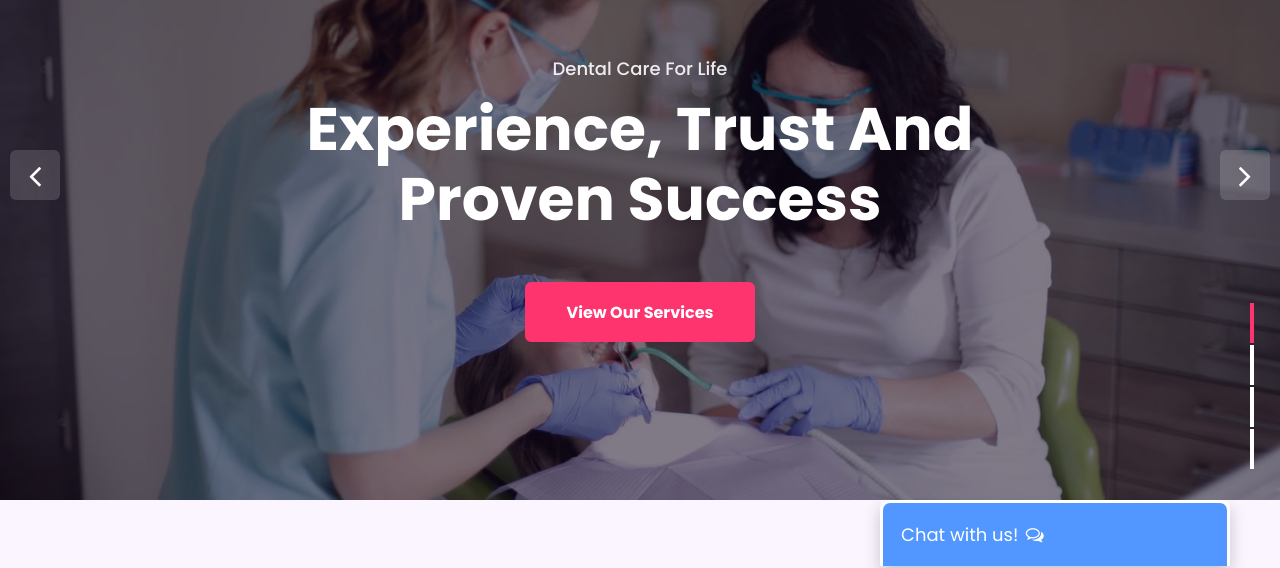
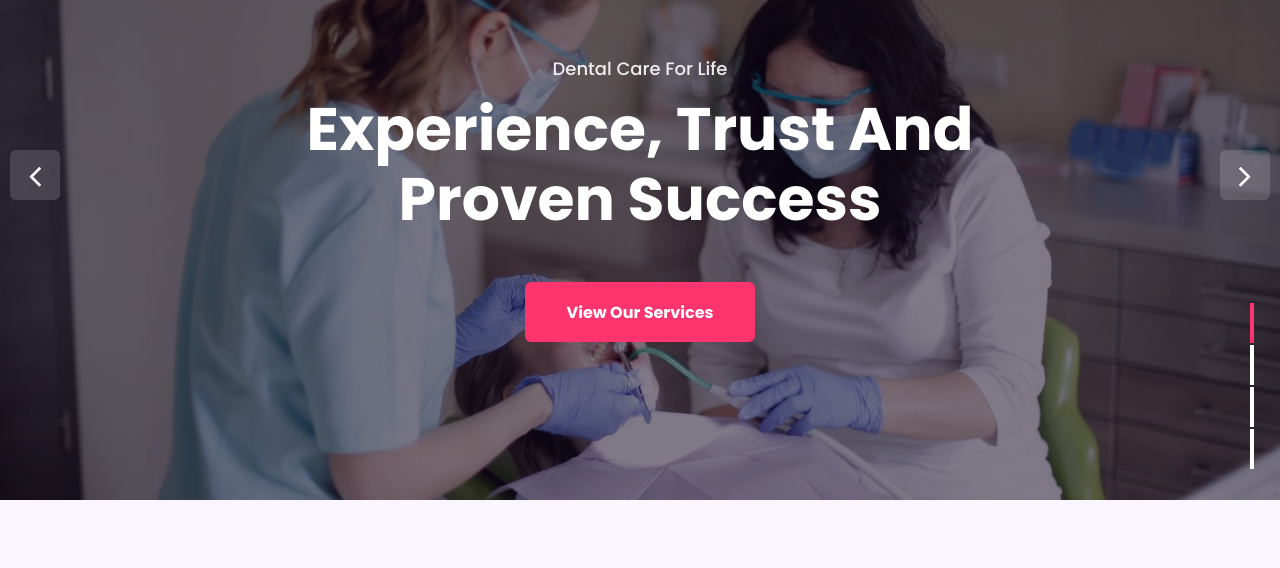
Before and after one commit to Saisrikanth412/finalfrtproject, a plain HTML site: page index.html in a window 1280 px wide. Shown: the part 234-802 px from the top of the page. Drawn offline with nearby package versions, Linux system fonts and the light colour scheme.

Commit message:
Update index.html

```diff
--- a/index.html
+++ b/index.html
@@ -851,50 +851,6 @@ Author URL: http://w3layouts.com
 
 
 
-    <!-- CHAT BAR BLOCK -->
-<div class="chat-bar-collapsible">
-    <button id="chat-button" type="button" class="collapsible">Chat with us!
-        <i id="chat-icon" style="color: #fff;" class="fa fa-fw fa-comments-o"></i>
-    </button>
-
-    <div class="content">
-        <div class="full-chat-block">
-            <!-- Message Container -->
-            <div class="outer-container">
-                <div class="chat-container">
-                    <!-- Messages -->
-                    <div id="chatbox">
-                        <h5 id="chat-timestamp"></h5>
-                        <p id="botStarterMessage" class="botText"><span>Loading...</span></p>
-                    </div>
-
-                    <!-- User input box -->
-                    <div class="chat-bar-input-block">
-                        <div id="userInput">
-                            <input id="textInput" class="input-box" type="text" name="msg"
-                                placeholder="Tap 'Enter' to send a message">
-                            <p></p>
-                        </div>
-
-                        <div class="chat-bar-icons">
-                            <i id="chat-icon" style="color: crimson;" class="fa fa-fw fa-heart"
-                                onclick="heartButton()"></i>
-                            <i id="chat-icon" style="color: #333;" class="fa fa-fw fa-send"
-                                onclick="sendButton()"></i>
-                        </div>
-                    </div>
-
-                    <div id="chat-bar-bottom">
-                        <p></p>
-                    </div>
-
-                </div>
-            </div>
-
-        </div>
-    </div>
-
-</div>
 
 </body>
 
```
